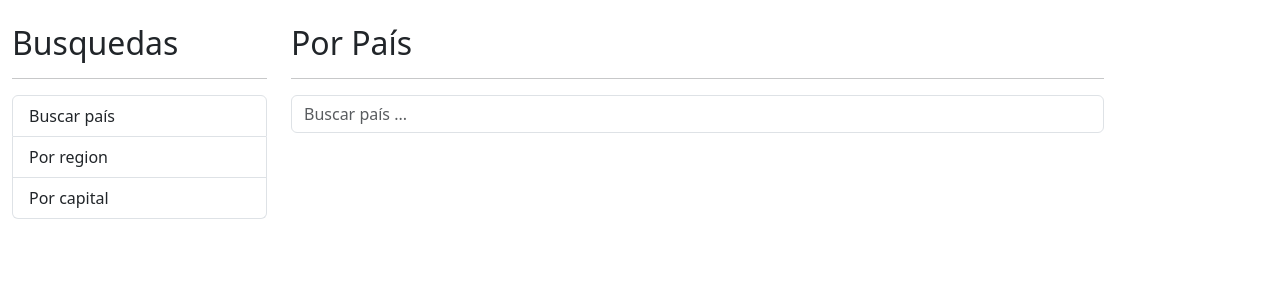
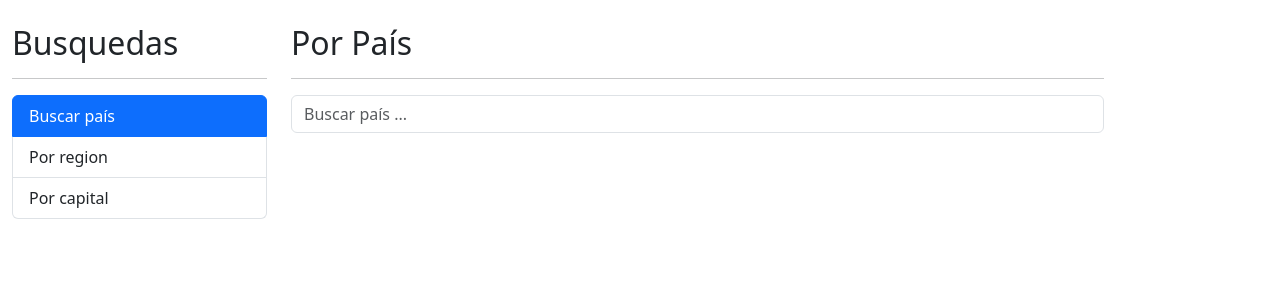
Before and after one commit to AidaLanjieDiaz/AngularDWEE, an Angular app in the folder paisesApp/: page / in a window 1280 px wide. Before the commit this address led to /porPais. Shown: the top 300 px of the page. Built offline with nearby package versions, Linux system fonts and the light colour scheme.

Commit message:
arreglado router? seguir piasesApp

```diff
--- a/paisesApp/src/app/shared/shared.module.ts
+++ b/paisesApp/src/app/shared/shared.module.ts
@@ -1,6 +1,7 @@
 import { NgModule } from '@angular/core';
 import { CommonModule } from '@angular/common';
 import { SidebarComponent } from './sidebar/sidebar.component';
+import { RouterModule } from '@angular/router';
 
 
 
@@ -9,7 +10,8 @@ import { SidebarComponent } from './sidebar/sidebar.component';
     SidebarComponent
   ],
   imports: [
-    CommonModule
+    CommonModule,
+    RouterModule
   ],
   exports: [
     SidebarComponent
--- a/paisesApp/src/app/shared/sidebar/sidebar.component.html
+++ b/paisesApp/src/app/shared/sidebar/sidebar.component.html
@@ -4,7 +4,8 @@
   <!--
 al buscar por pais el path es "" y por eso es obligatorio usar el
 [routerLinkActiveOptions]="{ exact: true }" -->
-  <li routerLink="porPais" routerLinkActive="active" class="list-group-item">
+
+  <li routerLink="" routerLinkActive="active" [routerLinkActiveOptions]="{ exact: true }" class="list-group-item">
     Buscar país
   </li>
   <li routerLink="porRegion" routerLinkActive="active" class="list-group-item">
```
Also changed, not shown: paisesApp/src/app/app-routing.module.ts (+2 -6 lines).
